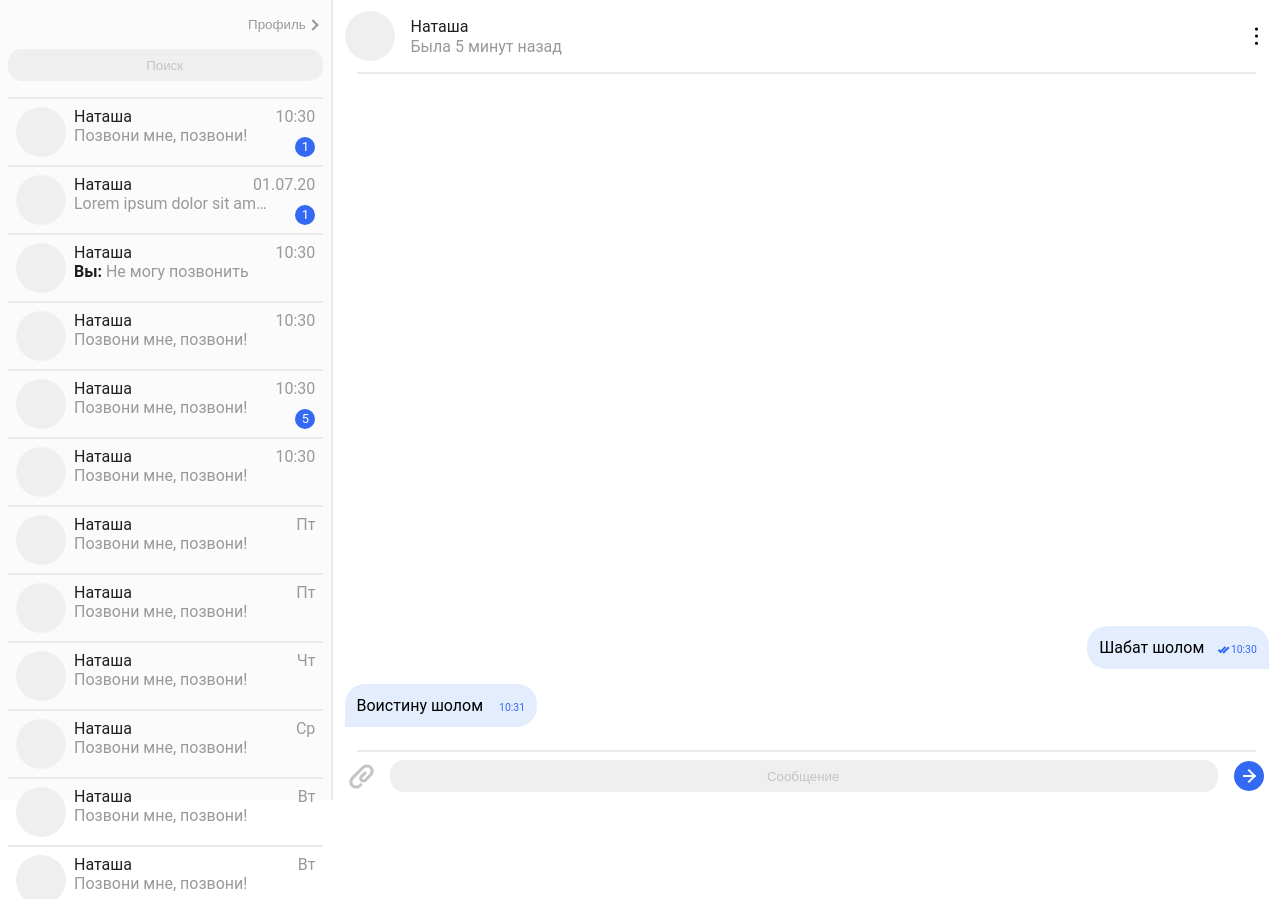
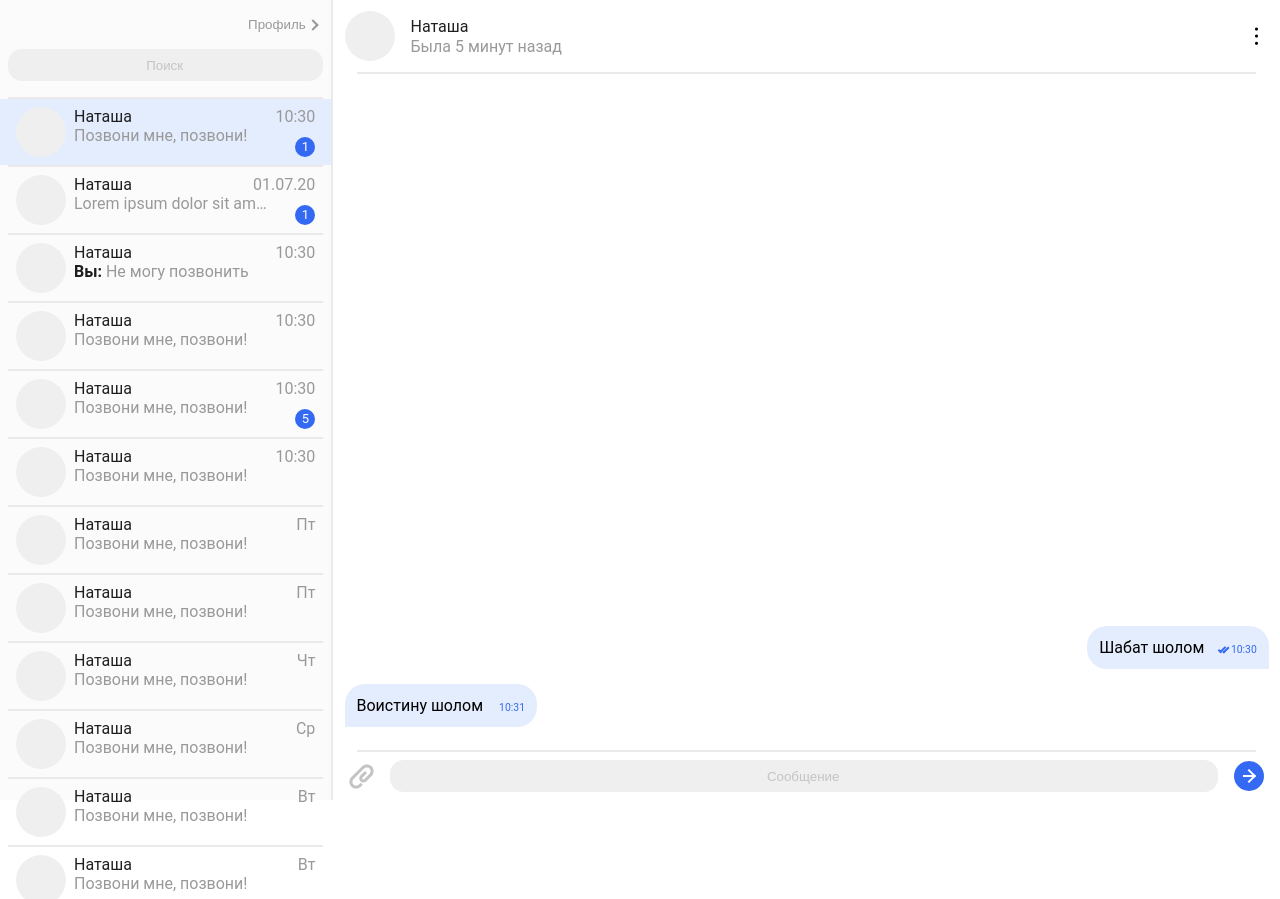
Before and after one commit to ottenokLeshi/praktikum, a website: page static/conversation.html in a window 1280 px wide. Drawn offline with Linux system fonts and the light colour scheme.

Commit message:
fixed chosen msg bgc

```diff
--- a/static/chat-list.css
+++ b/static/chat-list.css
@@ -117,6 +117,10 @@
     justify-content: space-between;
 }
 
+.chat-description__chosen {
+    background-color: #E4EDFD;
+}
+
 .chat-message {
     color: #999999;
     max-width: 200px;
--- a/static/conversation.html
+++ b/static/conversation.html
@@ -22,7 +22,7 @@
             <span class="custom-border"></span>
 
             <div class="chat-list">
-                <div class="chat-description">
+                <div class="chat-description chat-description__chosen">
                     <div class="chat-icon">
                     </div>
                     <div class="chat-content">
```
